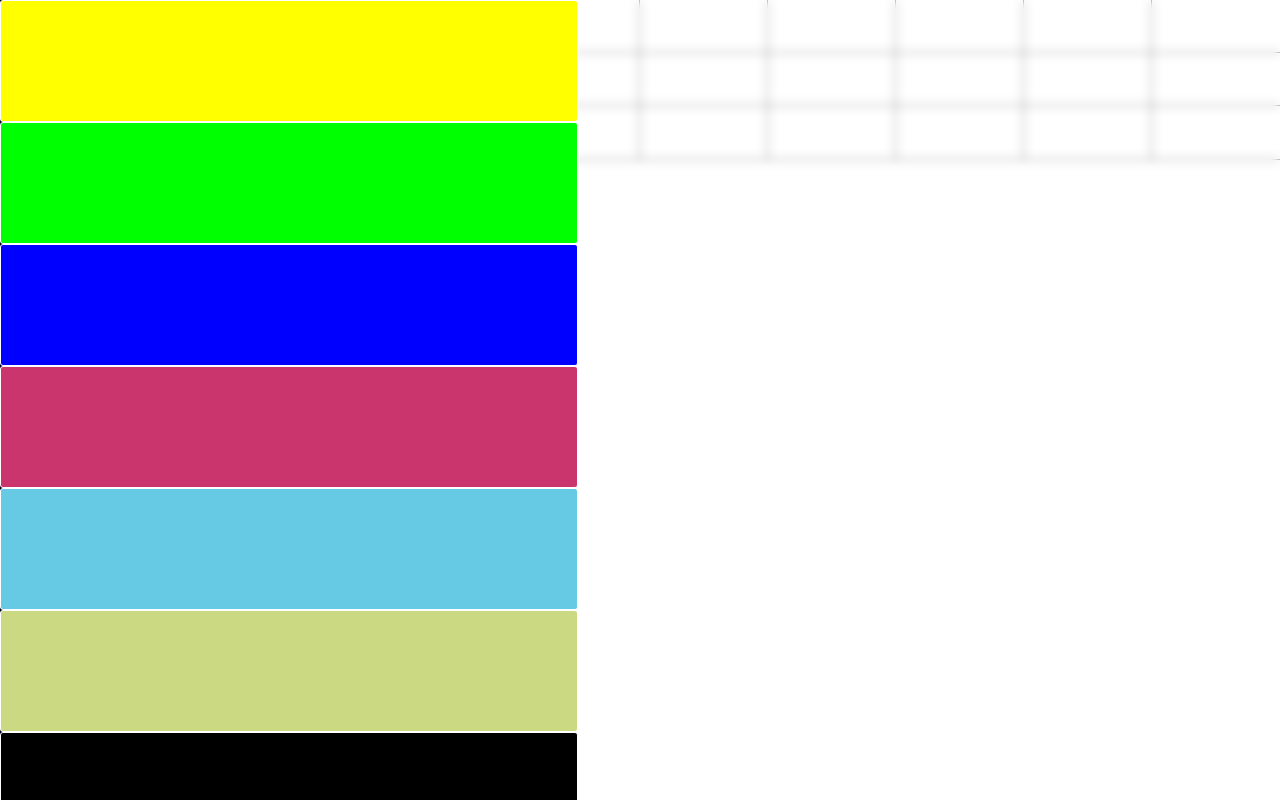
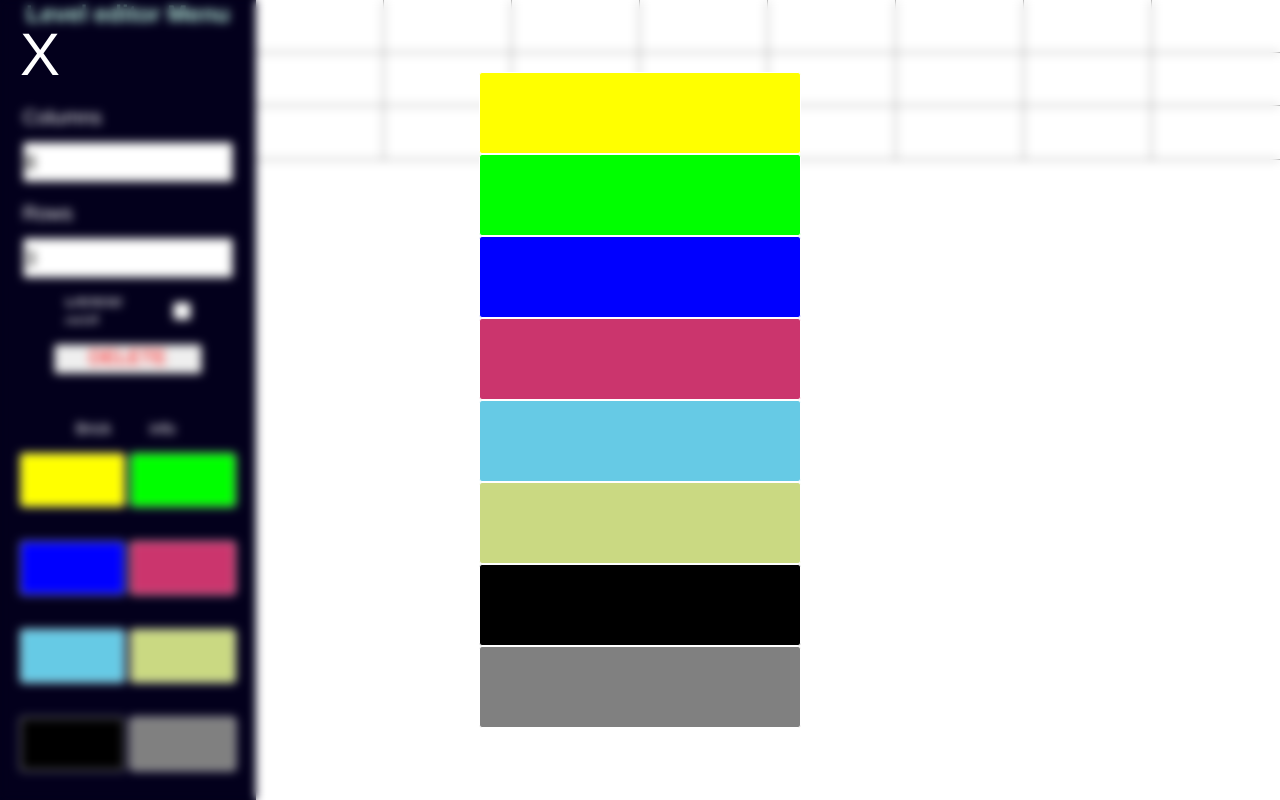
Before and after one commit to pawelos231/arkanoid_level_editor, a React (Vite) app: page / in a window 1280 px wide. Both pictures are taken after a click on the element "info". Built offline with nearby package versions, Linux system fonts and the light colour scheme.

Commit message:
added info for given bricks

```diff
--- a/src/components/Editor/Canvas.tsx
+++ b/src/components/Editor/Canvas.tsx
@@ -41,8 +41,8 @@ const Canvas = ({
   const OUT_OF_BOUNDS: boolean =
     rowsNumber > MAX_ROWS_COUNT ||
     columnsNumber > MAX_COLUMNS_COUNT ||
-    rowsNumber < 0 ||
-    columnsNumber < 0;
+    rowsNumber <= 0 ||
+    columnsNumber <= 0;
 
   useEffect(() => {
     if (OUT_OF_BOUNDS) {
@@ -100,7 +100,7 @@ const Canvas = ({
 
       const newBricks: Brick[] = handleCanvasClick(
         e,
-        bricks.map((brick) => ({ ...brick })), // Create a new array with updated values
+        bricks.map((brick) => ({ ...brick })),
         canvas,
         brickColor
       );
@@ -109,7 +109,7 @@ const Canvas = ({
     [bricks, canvasRef, brickColor]
   );
 
-  if (rowsNumber <= 0 || columnsNumber <= 0) {
+  if (OUT_OF_BOUNDS) {
     return <NoView />;
   }
 
--- a/src/components/InfoModal/Info.tsx
+++ b/src/components/InfoModal/Info.tsx
@@ -1,14 +1,35 @@
-import { ReactNode, useEffect, useRef, useState } from "react";
 import { createPortal } from "react-dom";
+import { useRef, useState, useEffect } from "react";
 import "./info.css";
+import { BrickData } from "../../helpers/brickData";
+import BrickInfoModal from "./brickInfoModal";
 
 type Props = {
-  renderBricks: () => ReactNode;
+  bricksData: () => BrickData[];
+  onClose: (modal: boolean) => void;
 };
 
-const Info = ({ renderBricks }: Props): JSX.Element | null => {
+const Info = ({ onClose, bricksData }: Props): JSX.Element | null => {
   const ref = useRef<Element | null>(null);
   const [mounted, setMounted] = useState<boolean>(false);
+  const [brick, setBrick] = useState<BrickData | null>(null);
+  const [modal, setModal] = useState<boolean>(false);
+
+  const showBrickInfo = (brick: BrickData) => {
+    setBrick(brick);
+    setModal(true);
+  };
+
+  const renderInfoBricks = () => {
+    return bricksData().map((brick) => (
+      <div
+        key={brick.color}
+        onClick={() => showBrickInfo(brick)}
+        className="brickInfo"
+        style={{ backgroundColor: brick.color }}
+      ></div>
+    ));
+  };
 
   useEffect(() => {
     ref.current = document.querySelector<HTMLElement>("#portal-info");
@@ -19,8 +40,11 @@ const Info = ({ renderBricks }: Props): JSX.Element | null => {
 
   return createPortal(
     <div className="info-modal">
-      <div className="close">X</div>
-      <div className="data">{renderBricks()}</div>
+      <div onClick={() => onClose(false)} className="close">
+        X
+      </div>
+      <div className="data">{renderInfoBricks()}</div>
+      {brick && modal && <BrickInfoModal brick={brick} onClose={setModal} />}
     </div>,
     ref.current
   );
--- /dev/null
+++ b/src/components/InfoModal/brickInfoModal.tsx
@@ -0,0 +1,21 @@
+import { BrickData } from "../../helpers/brickData";
+
+type Props = { brick: BrickData; onClose: (modal: boolean) => void };
+const BrickInfoModal = ({ brick, onClose }: Props) => {
+  return (
+    <div className="brickInfoModal">
+      <div className="inner" onClick={() => onClose(false)}>
+        {Object.entries(brick).map((values) => {
+          return (
+            <div className="valuesOfBrick">
+              <div>{values[0]}:</div>
+              <div>{values[1]}</div>
+            </div>
+          );
+        })}
+      </div>
+    </div>
+  );
+};
+
+export default BrickInfoModal;
--- a/src/components/InfoModal/info.css
+++ b/src/components/InfoModal/info.css
@@ -14,3 +14,69 @@
     position: absolute;
     color: white;
 }
+
+.data{
+    display: flex;
+    flex-wrap: wrap;
+    flex-direction: column;
+    justify-content: center;
+    align-items: center;
+}
+
+.brickInfo{
+    width: 25%;
+    height: 10%;
+    margin: 0;
+    padding: 0;
+    border-radius: 3px;
+    display: flex;
+    justify-content: center;
+    align-items: center;
+    border: 1px solid white;
+    transition: all 0.14s;
+    cursor: pointer;
+}
+
+.brickInfo:hover{
+    transform: scale(.95);
+    border-radius: 2px;
+}
+
+
+.inner{
+    width: 30vw;
+    height: 90vh;
+    background-color: white;
+    z-index: 10;
+    display: flex;
+    flex-direction: column;
+    border-radius: 10px;
+    align-items: center;
+    justify-content: center;
+    gap: 20px;
+}
+
+.inner> div {
+    flex-basis: 5%;
+    display: flex;
+    gap: 20px;
+    font-size: 20px;
+}
+
+.brickInfoModal{
+    position: absolute;
+    top: 0;
+    left: 0;
+    width: 100vw;
+    height: 100vh;
+    display: flex;
+    justify-content: center;
+    align-items: center;
+}
+
+.valuesOfBrick{
+    width: 80%;
+    padding: 10px;
+    background-color: aliceblue;
+    border-radius: 5px;
+}
--- a/src/components/Navbar/Navbar.tsx
+++ b/src/components/Navbar/Navbar.tsx
@@ -3,8 +3,7 @@ import {
   MAX_COLUMNS_COUNT,
   MAX_ROWS_COUNT,
 } from "../../constants/defaultValues";
-import { bricksData } from "../../helpers/brickData";
-import { BrickData } from "../../helpers/brickData";
+import { bricksData, BrickData } from "../../helpers/brickData";
 import { useState, useEffect, useCallback, Suspense, lazy } from "react";
 const Info = lazy(() => import("../InfoModal/Info"));
 
@@ -51,6 +50,10 @@ const Navbar = ({
     [setBrick]
   );
 
+  const handleModal = useCallback((modal: boolean) => {
+    handleOpenModal(modal);
+  }, []);
+
   useEffect(() => {
     setMounted(true);
   }, []);
@@ -60,7 +63,7 @@ const Navbar = ({
       <div
         key={brick.color}
         onClick={() => handleBrickChoose(brick)}
-        className="brick"
+        className={"brick"}
         style={{ backgroundColor: brick.color }}
       ></div>
     ));
@@ -107,7 +110,7 @@ const Navbar = ({
       </div>
       {modal ? (
         <Suspense fallback={<div>Loading...</div>}>
-          <Info renderBricks={renderBricks} />
+          <Info bricksData={bricksData} onClose={handleModal} />
         </Suspense>
       ) : null}
     </nav>
```
